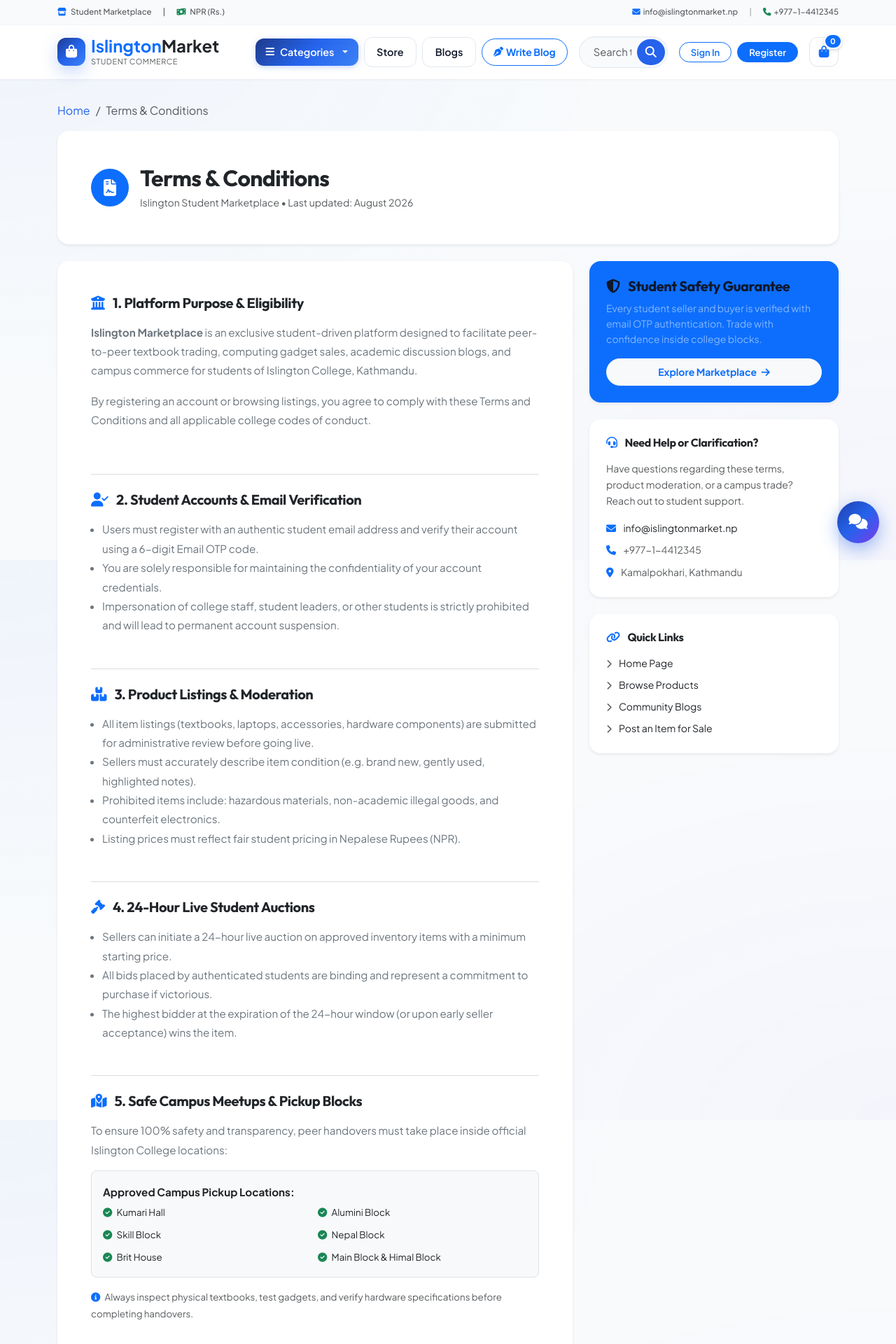
After one commit to MaulikI8/summerclass, a Django app: page /terms/ in a window 1280 px wide. The commit adds this page. Shown: the top 1920 px of the page at 70% size. Run offline with Django 5.2, Linux system fonts and the light colour scheme; data comes from the database, SQL or seed files in the repository; data that the repository does not hold is empty; some libraries are stand-ins or nearby versions.

Commit message:
Add Terms & Conditions page and footer links

```diff
--- a/Templates/master/base.html
+++ b/Templates/master/base.html
@@ -562,11 +562,10 @@
             <aside class="col-lg-2 col-md-3 col-6">
               <h6 class="fw-bold text-dark mb-3">Information</h6>
               <ul class="list-unstyled d-flex flex-column gap-2 small">
+                <li><a href="{% url 'terms_and_conditions' %}" class="text-muted text-decoration-none">Terms &amp; Conditions</a></li>
+                <li><a href="{% url 'terms_and_conditions' %}" class="text-muted text-decoration-none">Trading Guidelines</a></li>
                 {% for page in pages %}
                 <li><a href="{% url 'page_detail' page.slug %}" class="text-muted text-decoration-none">{{ page.title }}</a></li>
-                {% empty %}
-                <li><a href="{% url 'home' %}" class="text-muted text-decoration-none">About Us</a></li>
-                <li><a href="{% url 'home' %}" class="text-muted text-decoration-none">Trading Guidelines</a></li>
                 {% endfor %}
               </ul>
             </aside>
--- /dev/null
+++ b/Templates/pages/terms_and_conditions.html
@@ -0,0 +1,180 @@
+{% extends 'master/base.html' %}
+{% load static %}
+
+{% block title %}Terms &amp; Conditions | Islington Marketplace{% endblock %}
+
+{% block content %}
+<section class="section-content padding-y-sm">
+  <div class="container">
+
+    <!-- Breadcrumb -->
+    <nav aria-label="breadcrumb" class="mb-3">
+      <ol class="breadcrumb small">
+        <li class="breadcrumb-item"><a href="{% url 'home' %}" class="text-decoration-none">Home</a></li>
+        <li class="breadcrumb-item active" aria-current="page">Terms &amp; Conditions</li>
+      </ol>
+    </nav>
+
+    <!-- Header Card -->
+    <div class="card border-0 shadow-sm bg-white p-4 p-md-5 rounded-4 mb-4">
+      <div class="d-flex align-items-center gap-3">
+        <div class="bg-primary text-white rounded-circle d-flex align-items-center justify-content-center" style="width: 54px; height: 54px; font-size: 1.5rem; flex-shrink: 0;">
+          <i class="fas fa-file-contract"></i>
+        </div>
+        <div>
+          <h2 class="fw-bold mb-1 text-dark">Terms &amp; Conditions</h2>
+          <p class="text-muted small mb-0">
+            Islington Student Marketplace • Last updated: August 2026
+          </p>
+        </div>
+      </div>
+    </div>
+
+    <!-- Main Terms Content -->
+    <div class="row g-4">
+      <!-- Left Terms Body -->
+      <div class="col-lg-8">
+        <div class="card border-0 shadow-sm bg-white p-4 p-md-5 rounded-4 text-secondary" style="font-size: 0.95rem; line-height: 1.8;">
+
+          <!-- Introduction -->
+          <div class="mb-4">
+            <h5 class="fw-bold text-dark mb-3"><i class="fas fa-university text-primary me-2"></i> 1. Platform Purpose &amp; Eligibility</h5>
+            <p>
+              <strong>Islington Marketplace</strong> is an exclusive student-driven platform designed to facilitate peer-to-peer textbook trading, computing gadget sales, academic discussion blogs, and campus commerce for students of Islington College, Kathmandu.
+            </p>
+            <p>
+              By registering an account or browsing listings, you agree to comply with these Terms and Conditions and all applicable college codes of conduct.
+            </p>
+          </div>
+
+          <hr class="my-4">
+
+          <!-- Account & Verification -->
+          <div class="mb-4">
+            <h5 class="fw-bold text-dark mb-3"><i class="fas fa-user-check text-primary me-2"></i> 2. Student Accounts &amp; Email Verification</h5>
+            <ul class="ps-3 mb-0">
+              <li>Users must register with an authentic student email address and verify their account using a 6-digit Email OTP code.</li>
+              <li>You are solely responsible for maintaining the confidentiality of your account credentials.</li>
+              <li>Impersonation of college staff, student leaders, or other students is strictly prohibited and will lead to permanent account suspension.</li>
+            </ul>
+          </div>
+
+          <hr class="my-4">
+
+          <!-- Selling & Listing Rules -->
+          <div class="mb-4">
+            <h5 class="fw-bold text-dark mb-3"><i class="fas fa-boxes text-primary me-2"></i> 3. Product Listings &amp; Moderation</h5>
+            <ul class="ps-3 mb-0">
+              <li>All item listings (textbooks, laptops, accessories, hardware components) are submitted for administrative review before going live.</li>
+              <li>Sellers must accurately describe item condition (e.g. brand new, gently used, highlighted notes).</li>
+              <li>Prohibited items include: hazardous materials, non-academic illegal goods, and counterfeit electronics.</li>
+              <li>Listing prices must reflect fair student pricing in Nepalese Rupees (NPR).</li>
+            </ul>
+          </div>
+
+          <hr class="my-4">
+
+          <!-- 24-Hour Auctions -->
+          <div class="mb-4">
+            <h5 class="fw-bold text-dark mb-3"><i class="fas fa-gavel text-primary me-2"></i> 4. 24-Hour Live Student Auctions</h5>
+            <ul class="ps-3 mb-0">
+              <li>Sellers can initiate a 24-hour live auction on approved inventory items with a minimum starting price.</li>
+              <li>All bids placed by authenticated students are binding and represent a commitment to purchase if victorious.</li>
+              <li>The highest bidder at the expiration of the 24-hour window (or upon early seller acceptance) wins the item.</li>
+            </ul>
+          </div>
+
+          <hr class="my-4">
+
+          <!-- Safe Campus Meetups -->
+          <div class="mb-4">
+            <h5 class="fw-bold text-dark mb-3"><i class="fas fa-map-marked-alt text-primary me-2"></i> 5. Safe Campus Meetups &amp; Pickup Blocks</h5>
+            <p>
+              To ensure 100% safety and transparency, peer handovers must take place inside official Islington College locations:
+            </p>
+            <div class="p-3 bg-light rounded-3 border mb-3">
+              <strong class="text-dark d-block mb-1">Approved Campus Pickup Locations:</strong>
+              <div class="row g-2 small text-dark">
+                <div class="col-md-6"><i class="fas fa-check-circle text-success me-1"></i> Kumari Hall</div>
+                <div class="col-md-6"><i class="fas fa-check-circle text-success me-1"></i> Alumini Block</div>
+                <div class="col-md-6"><i class="fas fa-check-circle text-success me-1"></i> Skill Block</div>
+                <div class="col-md-6"><i class="fas fa-check-circle text-success me-1"></i> Nepal Block</div>
+                <div class="col-md-6"><i class="fas fa-check-circle text-success me-1"></i> Brit House</div>
+                <div class="col-md-6"><i class="fas fa-check-circle text-success me-1"></i> Main Block &amp; Himal Block</div>
+              </div>
+            </div>
+            <p class="small text-muted mb-0">
+              <i class="fas fa-info-circle me-1 text-primary"></i> Always inspect physical textbooks, test gadgets, and verify hardware specifications before completing handovers.
+            </p>
+          </div>
+
+          <hr class="my-4">
+
+          <!-- Payments -->
+          <div class="mb-4">
+            <h5 class="fw-bold text-dark mb-3"><i class="fas fa-credit-card text-primary me-2"></i> 6. Payments &amp; Settlement</h5>
+            <ul class="ps-3 mb-0">
+              <li><strong>Cash on Campus Pickup (COD):</strong> Buyers pay sellers directly upon physical inspection during campus meetups.</li>
+              <li><strong>Digital Wallets (eSewa / Khalti Sandbox):</strong> Provided for demonstration and online order settlement.</li>
+              <li>Islington Marketplace operates as a student facilitation service and does not deduct seller commission fees.</li>
+            </ul>
+          </div>
+
+          <hr class="my-4">
+
+          <!-- Blogs & Discussion Code of Conduct -->
+          <div class="mb-0">
+            <h5 class="fw-bold text-dark mb-3"><i class="fas fa-comments text-primary me-2"></i> 7. Blog &amp; Community Forum Code of Conduct</h5>
+            <ul class="ps-3 mb-0">
+              <li>Treat fellow students, juniors, seniors, and moderators with respect and professional courtesy.</li>
+              <li>Do not post defamatory content, hate speech, or harassment in blog discussions or comments.</li>
+              <li>Academic integrity: Discussion of modules and coursework concepts is encouraged, but direct posting of unauthorized exam materials is prohibited.</li>
+            </ul>
+          </div>
+
+        </div>
+      </div>
+
+      <!-- Right Sidebar -->
+      <div class="col-lg-4">
+        <!-- Quick Summary Box -->
+        <div class="card border-0 shadow-sm bg-primary text-white p-4 rounded-4 mb-4">
+          <h5 class="fw-bold mb-2"><i class="fas fa-shield-alt me-2"></i> Student Safety Guarantee</h5>
+          <p class="small text-white-50 mb-3" style="line-height: 1.6;">
+            Every student seller and buyer is verified with email OTP authentication. Trade with confidence inside college blocks.
+          </p>
+          <a href="{% url 'products' %}" class="btn btn-light text-primary fw-bold btn-sm w-100 rounded-pill py-2">
+            Explore Marketplace <i class="fas fa-arrow-right ms-1"></i>
+          </a>
+        </div>
+
+        <!-- Help & Contact Box -->
+        <div class="card border-0 shadow-sm bg-white p-4 rounded-4 mb-4">
+          <h6 class="fw-bold text-dark mb-3"><i class="fas fa-headset text-primary me-2"></i> Need Help or Clarification?</h6>
+          <p class="small text-muted mb-3">
+            Have questions regarding these terms, product moderation, or a campus trade? Reach out to student support.
+          </p>
+          <ul class="list-unstyled small text-muted d-flex flex-column gap-2 mb-0">
+            <li><i class="fas fa-envelope text-primary me-2"></i> <a href="mailto:info@islingtonmarket.np" class="text-decoration-none text-dark">info@islingtonmarket.np</a></li>
+            <li><i class="fas fa-phone text-primary me-2"></i> +977-1-4412345</li>
+            <li><i class="fas fa-map-marker-alt text-primary me-2"></i> Kamalpokhari, Kathmandu</li>
+          </ul>
+        </div>
+
+        <!-- Navigation Shortcuts -->
+        <div class="card border-0 shadow-sm bg-white p-4 rounded-4">
+          <h6 class="fw-bold text-dark mb-3"><i class="fas fa-link text-primary me-2"></i> Quick Links</h6>
+          <ul class="list-unstyled small d-flex flex-column gap-2 mb-0">
+            <li><a href="{% url 'home' %}" class="text-decoration-none text-dark"><i class="fas fa-chevron-right text-muted me-2 small"></i> Home Page</a></li>
+            <li><a href="{% url 'products' %}" class="text-decoration-none text-dark"><i class="fas fa-chevron-right text-muted me-2 small"></i> Browse Products</a></li>
+            <li><a href="{% url 'blog' %}" class="text-decoration-none text-dark"><i class="fas fa-chevron-right text-muted me-2 small"></i> Community Blogs</a></li>
+            <li><a href="{% url 'user_profile' %}?tab=add" class="text-decoration-none text-dark"><i class="fas fa-chevron-right text-muted me-2 small"></i> Post an Item for Sale</a></li>
+          </ul>
+        </div>
+      </div>
+
+    </div>
+
+  </div>
+</section>
+{% endblock %}
--- a/marketplace/urls.py
+++ b/marketplace/urls.py
@@ -5,7 +5,7 @@ from django.conf import settings
 from . import views
 from account import views as account_views
 from sitesetting import views as site_views
-from pages.views import page_detail
+from pages.views import page_detail, terms_and_conditions
 
 urlpatterns = [
     path('admin', lambda req: redirect('/admin/', permanent=False)),
@@ -29,6 +29,9 @@ urlpatterns = [
     path('api/notifications/read/', site_views.api_notification_read, name='api_notification_read'),
     path('api/notifications/read-all/', site_views.api_notification_read_all, name='api_notification_read_all'),
     path('api/chatbot/', views.api_chatbot, name='api_chatbot'),
+    path('terms-and-conditions/', terms_and_conditions, name='terms_and_conditions'),
+    path('terms/', terms_and_conditions),
+    path('trading-guidelines/', terms_and_conditions),
     path('404/', views.custom_404, name='preview_404'),
     path('blogs/', include('blog.urls')),
     path('products/', include('products.urls')),
--- a/pages/views.py
+++ b/pages/views.py
@@ -3,7 +3,9 @@ from .models import Page
 
 def page_detail(request, slug):
     try:
-        page = Page.objects.get(slug=slug)
-        return render(request, 'pages/page_details.html', {'page': page})
+        return render(request, 'pages/page_details.html', {'page': Page.objects.get(slug=slug)})
     except Page.DoesNotExist:
         return render(request, '404.html', status=404)
+
+def terms_and_conditions(request):
+    return render(request, 'pages/terms_and_conditions.html')
```
